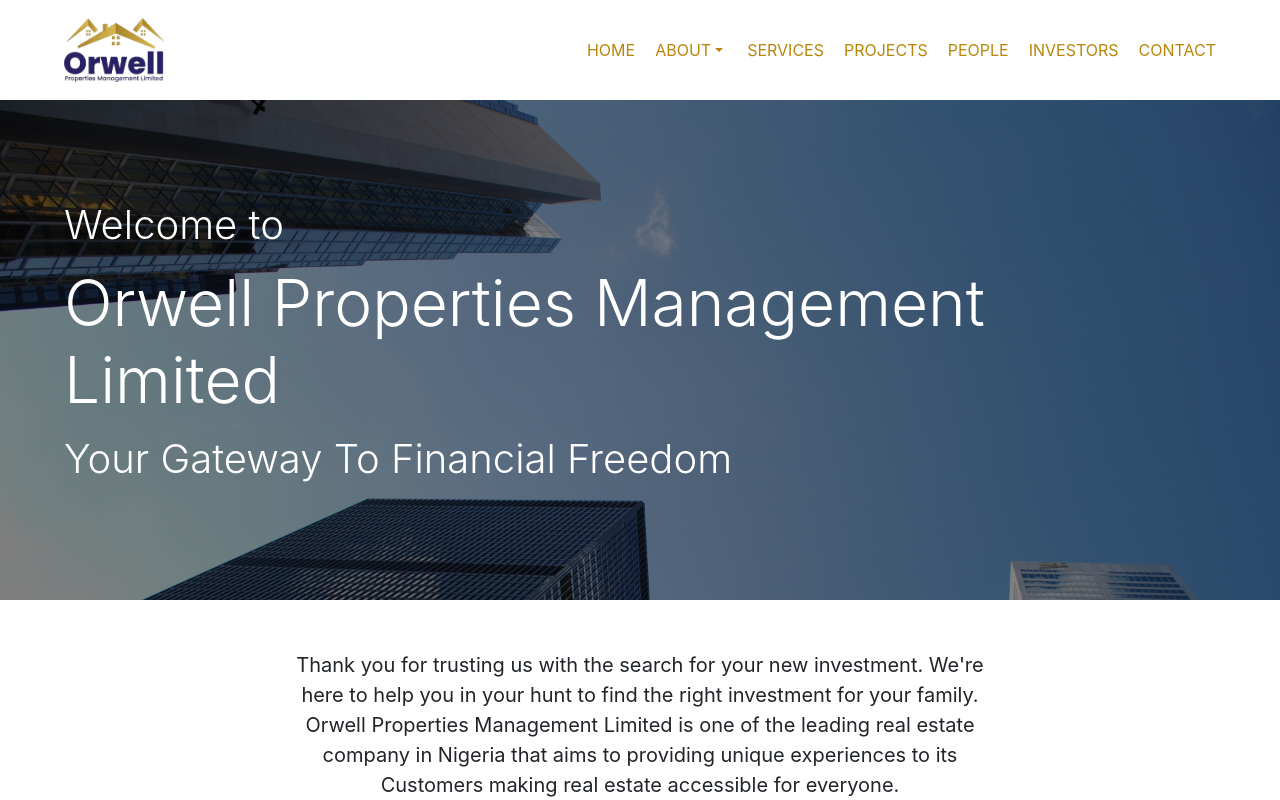
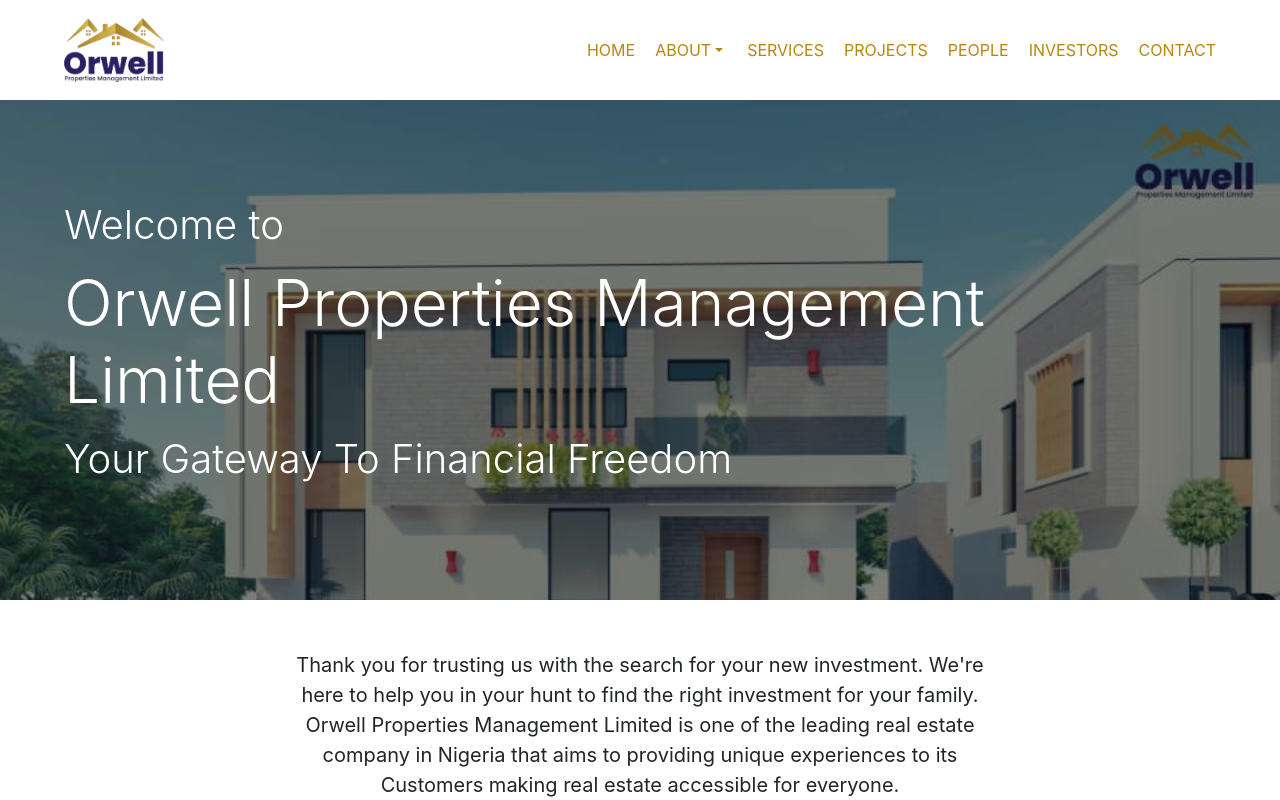
Before and after one commit to ejovwogfreeman/orwell, a React (Create React App) app: page / in a window 1280 px wide. Shown: the top 800 px of the page. Built offline with nearby package versions, Linux system fonts and the light colour scheme; a web font is replaced by a local one.

Commit message:
Change Home BG-image

```diff
--- a/src/css/Header.css
+++ b/src/css/Header.css
@@ -1,6 +1,6 @@
 header {
   background-image: linear-gradient(rgba(0, 0, 0, 0.5), rgba(0, 0, 0, 0.5)),
-    url("../assets/headerbg.jpg");
+    url("../assets/house4.jpg");
   width: 100%;
   height: 500px;
   background-size: cover;
```
